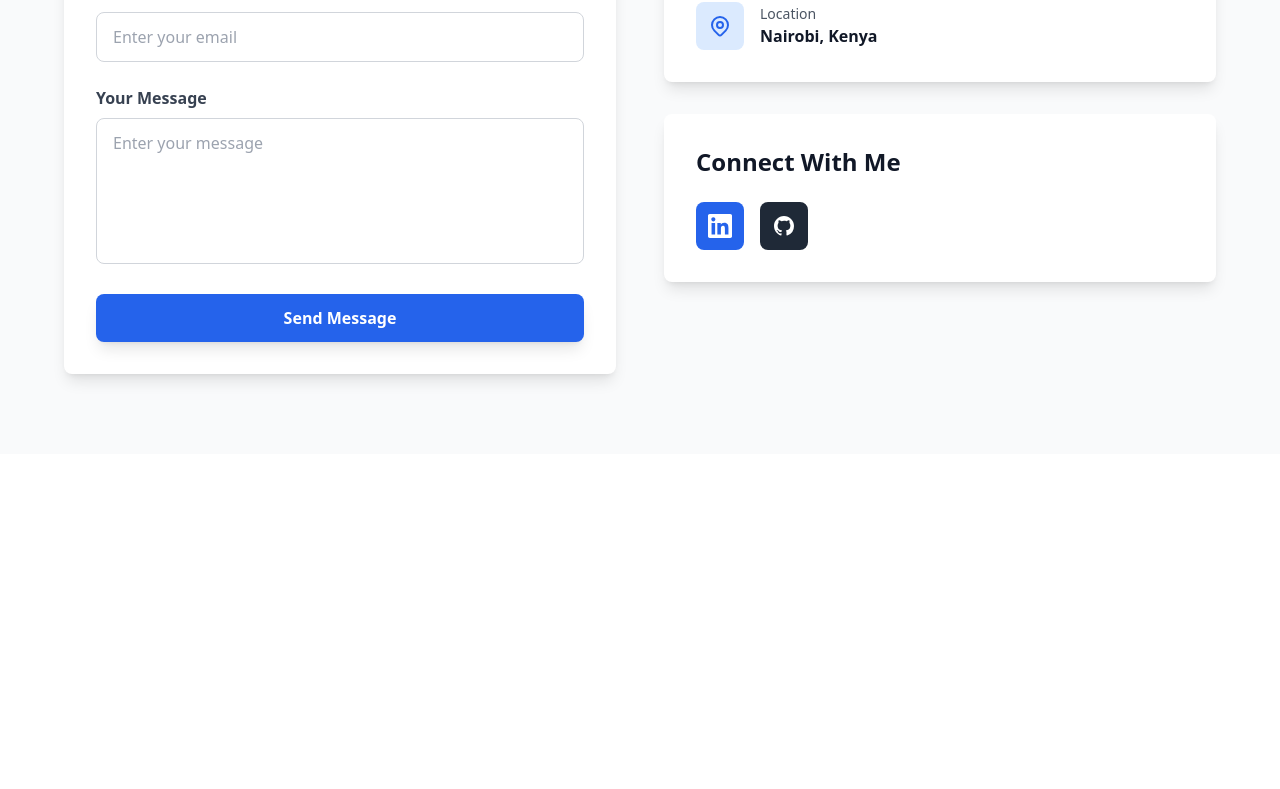
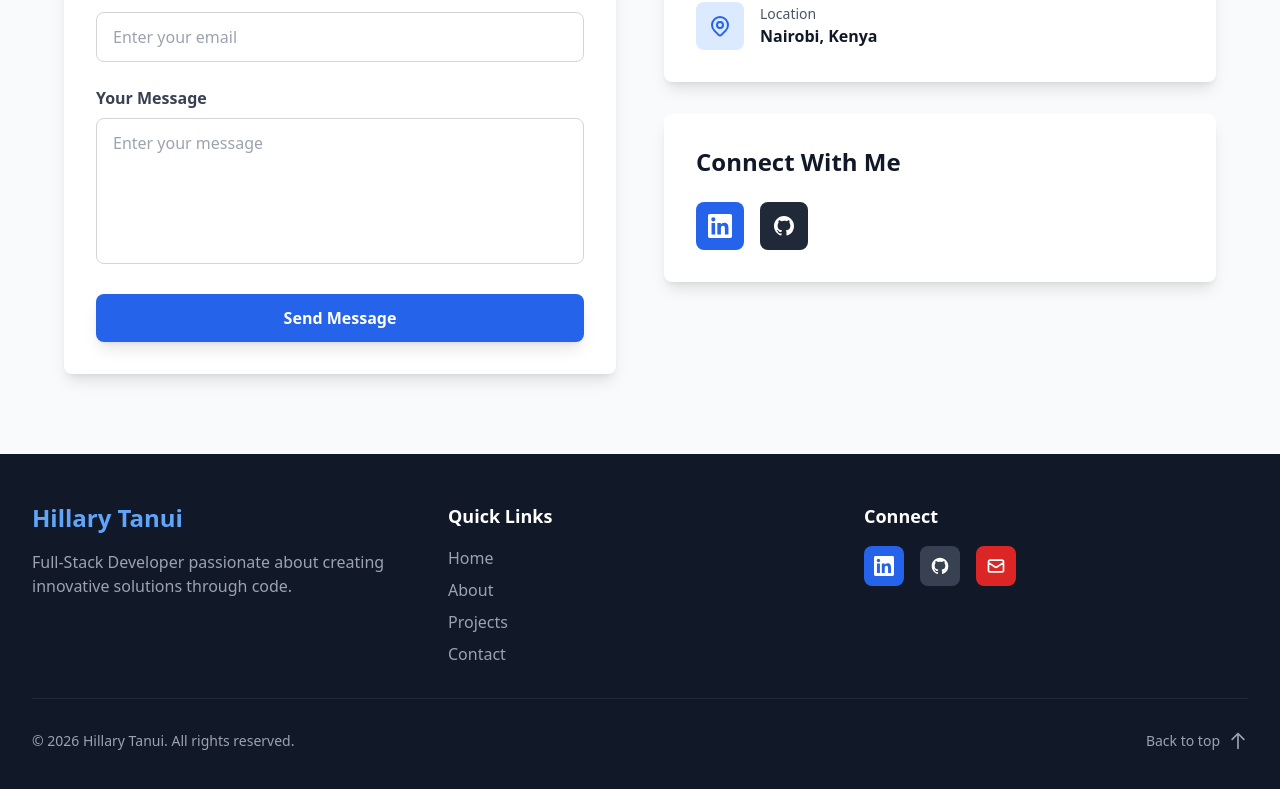
Before and after one commit to Hillary90/portfolio-rt, a React (Vite) app: page / in a window 1280 px wide. Shown: the part 8476-9265 px from the top of the page. Before the commit the page ends 8930 px from the top, so only its background shows below. Built offline with nearby package versions, Linux system fonts and the light colour scheme.

Commit message:
Add Footer with social links and back to top button

```diff
--- a/src/App.jsx
+++ b/src/App.jsx
@@ -6,6 +6,7 @@
 import Experience from './components/Experience';
 import Certifications from './components/Certifications';
 import Contact from './components/Contact';
+import Footer from './components/Footer';
 
 function App() {
   return (
@@ -20,6 +21,7 @@
         <Certifications />
         <Contact />
       </main>
+      <Footer />
     </div>
   );
 }
--- /dev/null
+++ b/src/components/Footer.jsx
@@ -0,0 +1,111 @@
+const Footer = () => {
+  const currentYear = new Date().getFullYear();
+
+  const scrollToTop = () => {
+    window.scrollTo({ top: 0, behavior: 'smooth' });
+  };
+
+  return (
+    <footer className="bg-gray-900 dark:bg-black text-white py-12 px-4 sm:px-6 lg:px-8">
+      <div className="max-w-7xl mx-auto">
+        <div className="grid grid-cols-1 md:grid-cols-3 gap-8 mb-8">
+          {/* About */}
+          <div>
+            <h3 className="text-2xl font-bold text-blue-400 mb-4">Hillary Tanui</h3>
+            <p className="text-gray-400">
+              Full-Stack Developer passionate about creating innovative solutions through code.
+            </p>
+          </div>
+
+          {/* Quick Links */}
+          <div>
+            <h4 className="text-lg font-semibold mb-4">Quick Links</h4>
+            <ul className="space-y-2">
+              <li>
+                <a href="#home" className="text-gray-400 hover:text-blue-400 transition-colors duration-200">
+                  Home
+                </a>
+              </li>
+              <li>
+                <a href="#about" className="text-gray-400 hover:text-blue-400 transition-colors duration-200">
+                  About
+                </a>
+              </li>
+              <li>
+                <a href="#projects" className="text-gray-400 hover:text-blue-400 transition-colors duration-200">
+                  Projects
+                </a>
+              </li>
+              <li>
+                <a href="#contact" className="text-gray-400 hover:text-blue-400 transition-colors duration-200">
+                  Contact
+                </a>
+              </li>
+            </ul>
+          </div>
+
+          {/* Social Links */}
+          <div>
+            <h4 className="text-lg font-semibold mb-4">Connect</h4>
+            <div className="flex gap-4">
+              <a
+                href="https://www.linkedin.com/in/hillary-tanui-329a39191"
+                target="_blank"
+                rel="noopener noreferrer"
+                className="w-10 h-10 bg-blue-600 hover:bg-blue-700 rounded-lg flex items-center justify-center transition-colors duration-200"
+                aria-label="LinkedIn"
+              >
+                <svg className="w-5 h-5 text-white" fill="currentColor" viewBox="0 0 24 24">
+                  <path d="M20.447 20.452h-3.554v-5.569c0-1.328-.027-3.037-1.852-3.037-1.853 0-2.136 1.445-2.136 2.939v5.667H9.351V9h3.414v1.561h.046c.477-.9 1.637-1.85 3.37-1.85 3.601 0 4.267 2.37 4.267 5.455v6.286zM5.337 7.433c-1.144 0-2.063-.926-2.063-2.065 0-1.138.92-2.063 2.063-2.063 1.14 0 2.064.925 2.064 2.063 0 1.139-.925 2.065-2.064 2.065zm1.782 13.019H3.555V9h3.564v11.452zM22.225 0H1.771C.792 0 0 .774 0 1.729v20.542C0 23.227.792 24 1.771 24h20.451C23.2 24 24 23.227 24 22.271V1.729C24 .774 23.2 0 22.222 0h.003z"/>
+                </svg>
+              </a>
+
+              <a
+                href="https://github.com/Hillary90"
+                target="_blank"
+                rel="noopener noreferrer"
+                className="w-10 h-10 bg-gray-700 hover:bg-gray-600 rounded-lg flex items-center justify-center transition-colors duration-200"
+                aria-label="GitHub"
+              >
+                <svg className="w-5 h-5 text-white" fill="currentColor" viewBox="0 0 24 24">
+                  <path fillRule="evenodd" d="M12 2C6.477 2 2 6.484 2 12.017c0 4.425 2.865 8.18 6.839 9.504.5.092.682-.217.682-.483 0-.237-.008-.868-.013-1.703-2.782.605-3.369-1.343-3.369-1.343-.454-1.158-1.11-1.466-1.11-1.466-.908-.62.069-.608.069-.608 1.003.07 1.531 1.032 1.531 1.032.892 1.53 2.341 1.088 2.91.832.092-.647.35-1.088.636-1.338-2.22-.253-4.555-1.113-4.555-4.951 0-1.093.39-1.988 1.029-2.688-.103-.253-.446-1.272.098-2.65 0 0 .84-.27 2.75 1.026A9.564 9.564 0 0112 6.844c.85.004 1.705.115 2.504.337 1.909-1.296 2.747-1.027 2.747-1.027.546 1.379.202 2.398.1 2.651.64.7 1.028 1.595 1.028 2.688 0 3.848-2.339 4.695-4.566 4.943.359.309.678.92.678 1.855 0 1.338-.012 2.419-.012 2.747 0 .268.18.58.688.482A10.019 10.019 0 0022 12.017C22 6.484 17.522 2 12 2z" clipRule="evenodd" />
+                </svg>
+              </a>
+
+              <a
+                href="mailto:hillarytanui80@gmail.com"
+                className="w-10 h-10 bg-red-600 hover:bg-red-700 rounded-lg flex items-center justify-center transition-colors duration-200"
+                aria-label="Email"
+              >
+                <svg className="w-5 h-5 text-white" fill="none" stroke="currentColor" viewBox="0 0 24 24">
+                  <path strokeLinecap="round" strokeLinejoin="round" strokeWidth={2} d="M3 8l7.89 5.26a2 2 0 002.22 0L21 8M5 19h14a2 2 0 002-2V7a2 2 0 00-2-2H5a2 2 0 00-2 2v10a2 2 0 002 2z" />
+                </svg>
+              </a>
+            </div>
+          </div>
+        </div>
+
+        {/* Divider */}
+        <div className="border-t border-gray-800 pt-8">
+          <div className="flex flex-col md:flex-row justify-between items-center gap-4">
+            <p className="text-gray-400 text-sm">
+              © {currentYear} Hillary Tanui. All rights reserved.
+            </p>
+
+            <button
+              onClick={scrollToTop}
+              className="flex items-center gap-2 text-gray-400 hover:text-blue-400 transition-colors duration-200"
+            >
+              <span className="text-sm">Back to top</span>
+              <svg className="w-5 h-5" fill="none" stroke="currentColor" viewBox="0 0 24 24">
+                <path strokeLinecap="round" strokeLinejoin="round" strokeWidth={2} d="M5 10l7-7m0 0l7 7m-7-7v18" />
+              </svg>
+            </button>
+          </div>
+        </div>
+      </div>
+    </footer>
+  );
+};
+
+export default Footer;
```
